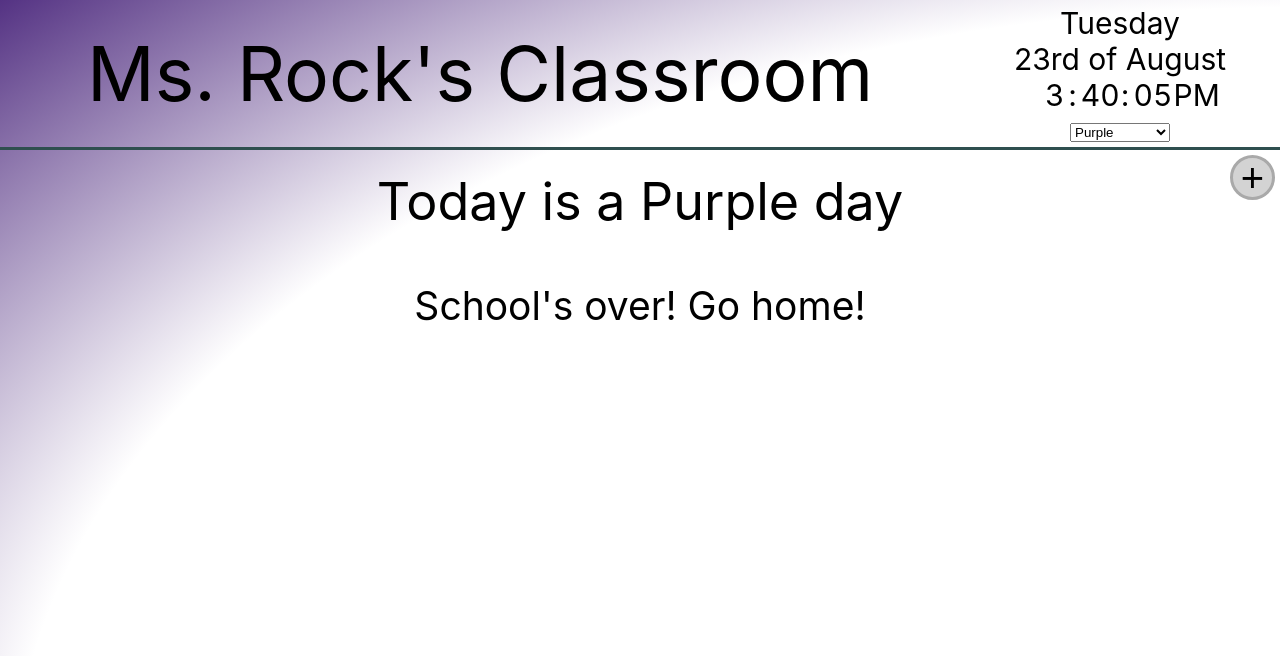
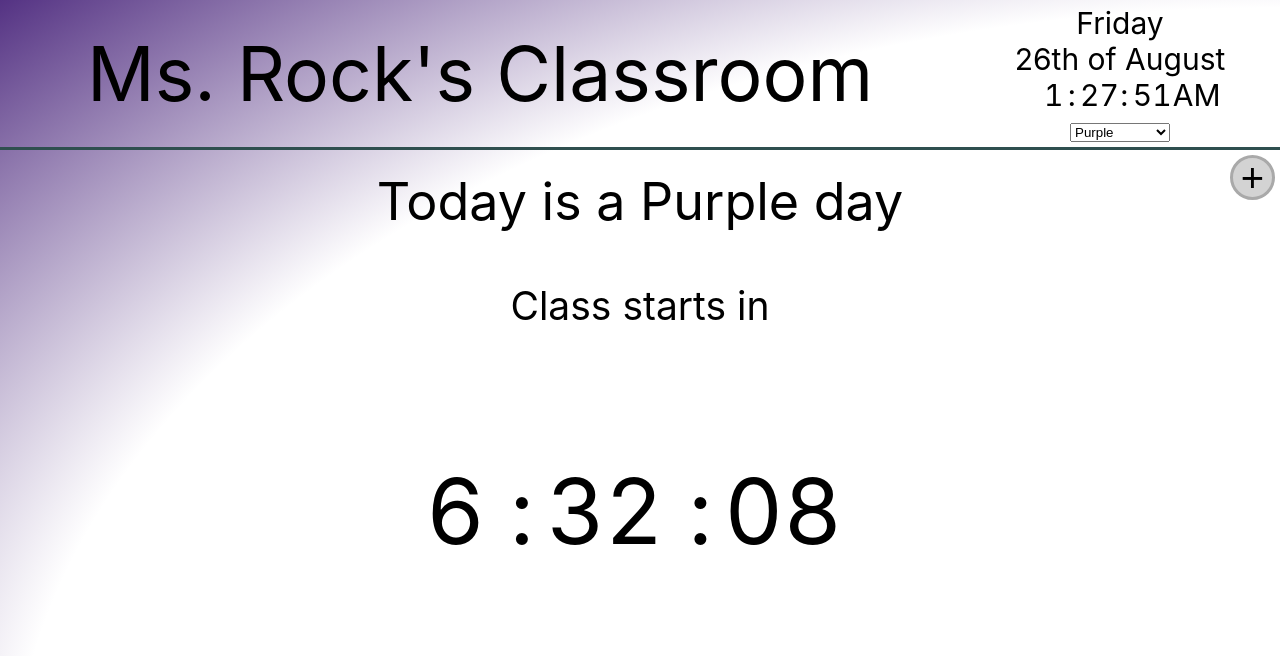
Before and after one commit to mooglemoogle/class-timer, a React (Create React App) app: page / in a window 1280 px wide. Shown: the top 656 px of the page. Built offline with nearby package versions, Linux system fonts and the light colour scheme.

Commit message:
remove test date

```diff
--- a/src/helpers.ts
+++ b/src/helpers.ts
@@ -1,6 +1,6 @@
 import { Duration, startOfDay, add, isAfter as dfnsIsAfter, isBefore as dfnsIsBefore } from "date-fns";
 
-const demoStartTime: number | undefined = 1661269200000;
+const demoStartTime: number | undefined = undefined;
 const demoRealStartTime: Date = new Date();
 
 export const getDate = () => {
```
